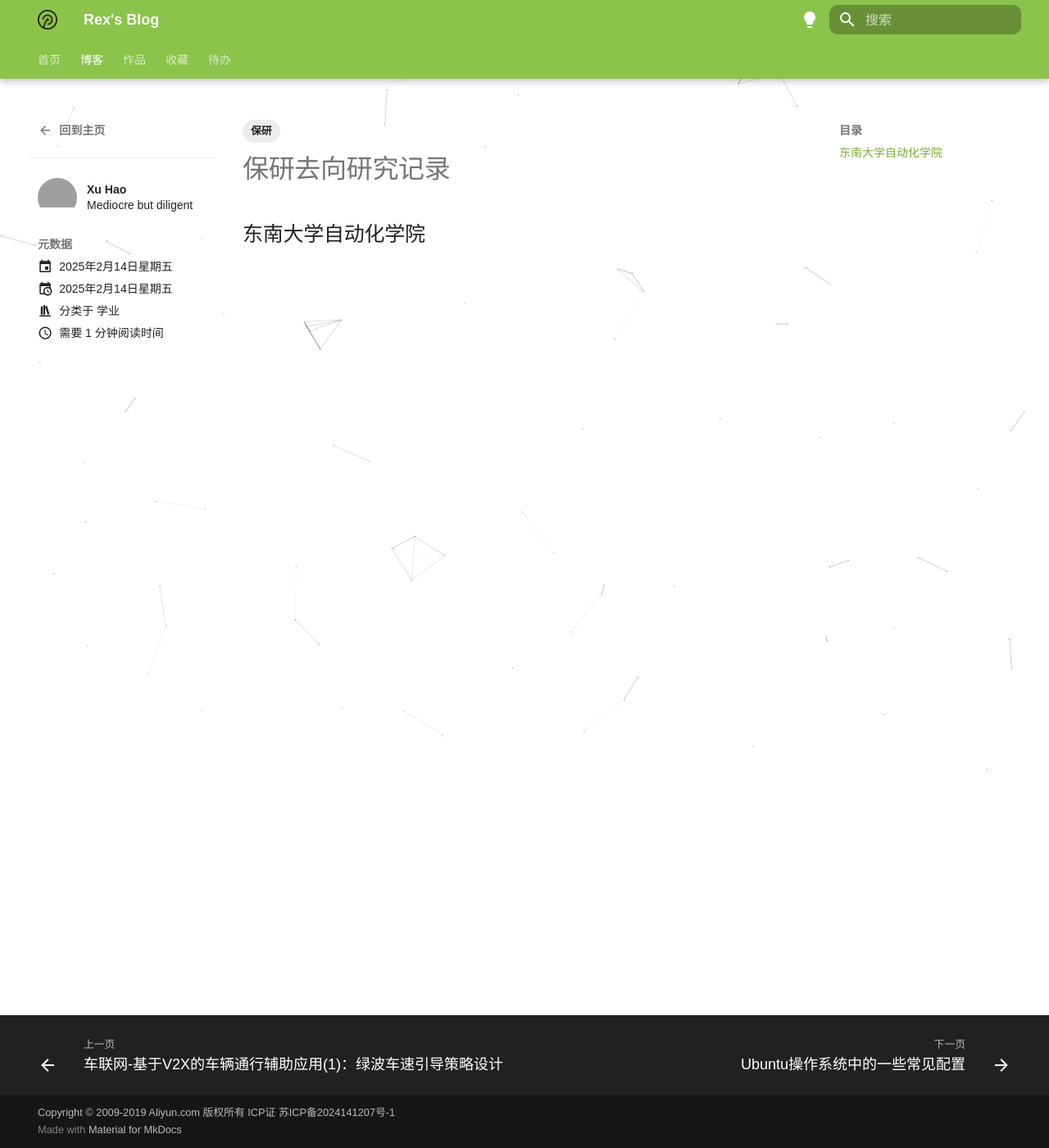
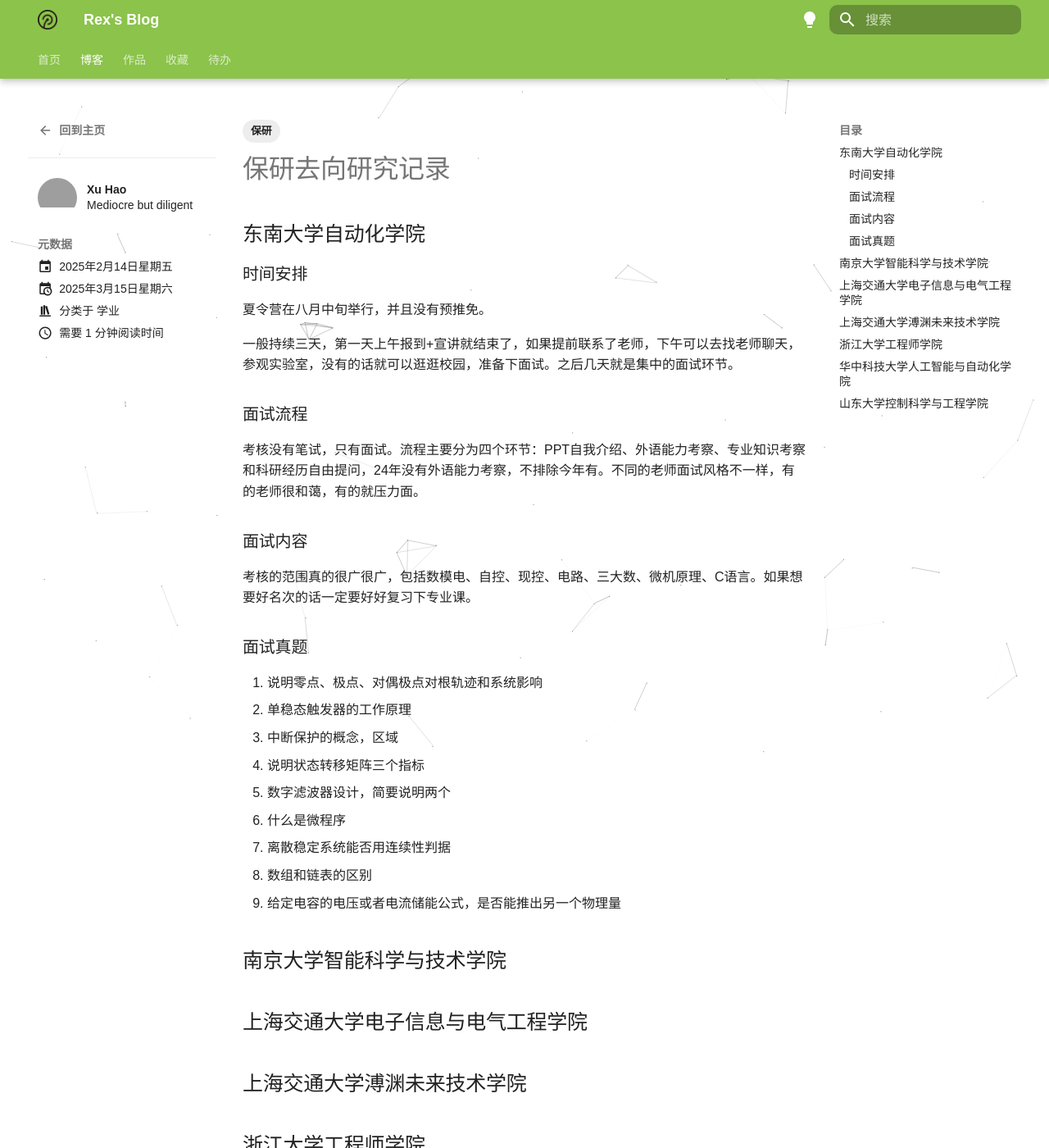
Before and after one commit to RRRexyz/MyBlog, an MkDocs documentation site: the page built from docs/blog/posts/2025-02-14-保研去向研究记录.md, in a window 1280 px wide and 1400 px high. Shown: the whole window at 82% size. Built offline with MkDocs 1.6.1 and Material for MkDocs 9.7.7, drawn with Linux system fonts in a browser that asks for light colours; comment, search, counter and statistics services are not loaded; a style sheet for code colours, icons or effects is not loaded; some of the changed text lies outside the part shown; grey boxes are pictures that could not be loaded.

```diff
--- a/docs/blog/posts/2025-02-14-保研去向研究记录.md
+++ b/docs/blog/posts/2025-02-14-保研去向研究记录.md
@@ -1,7 +1,7 @@
 ---
 date:
   created: 2025-02-14
-  updated: 2025-02-14
+  updated: 2025-03-15
 authors:
   - Rexyz
 categories:
@@ -15,3 +15,36 @@ tags:
 <!-- more -->
 
 ## 东南大学自动化学院
+### 时间安排
+夏令营在八月中旬举行，并且没有预推免。
+
+一般持续三天，第一天上午报到+宣讲就结束了，如果提前联系了老师，下午可以去找老师聊天，参观实验室，没有的话就可以逛逛校园，准备下面试。之后几天就是集中的面试环节。
+
+### 面试流程
+考核没有笔试，只有面试。流程主要分为四个环节：PPT自我介绍、外语能力考察、专业知识考察和科研经历自由提问，24年没有外语能力考察，不排除今年有。不同的老师面试风格不一样，有的老师很和蔼，有的就压力面。
+
+### 面试内容
+考核的范围真的很广很广，包括数模电、自控、现控、电路、三大数、微机原理、C语言。如果想要好名次的话一定要好好复习下专业课。
+
+### 面试真题
+1. 说明零点、极点、对偶极点对根轨迹和系统影响
+2. 单稳态触发器的工作原理
+3. 中断保护的概念，区域
+4. 说明状态转移矩阵三个指标
+5. 数字滤波器设计，简要说明两个
+6. 什么是微程序
+7. 离散稳定系统能否用连续性判据
+8. 数组和链表的区别
+9. 给定电容的电压或者电流储能公式，是否能推出另一个物理量
+
+## 南京大学智能科学与技术学院
+
+## 上海交通大学电子信息与电气工程学院
+
+## 上海交通大学溥渊未来技术学院
+
+## 浙江大学工程师学院
+
+## 华中科技大学人工智能与自动化学院
+
+## 山东大学控制科学与工程学院
```
Also changed, not shown: docs/blog/posts/2025-03-04-创建electron-vue应用.md (+2 -2 lines).
